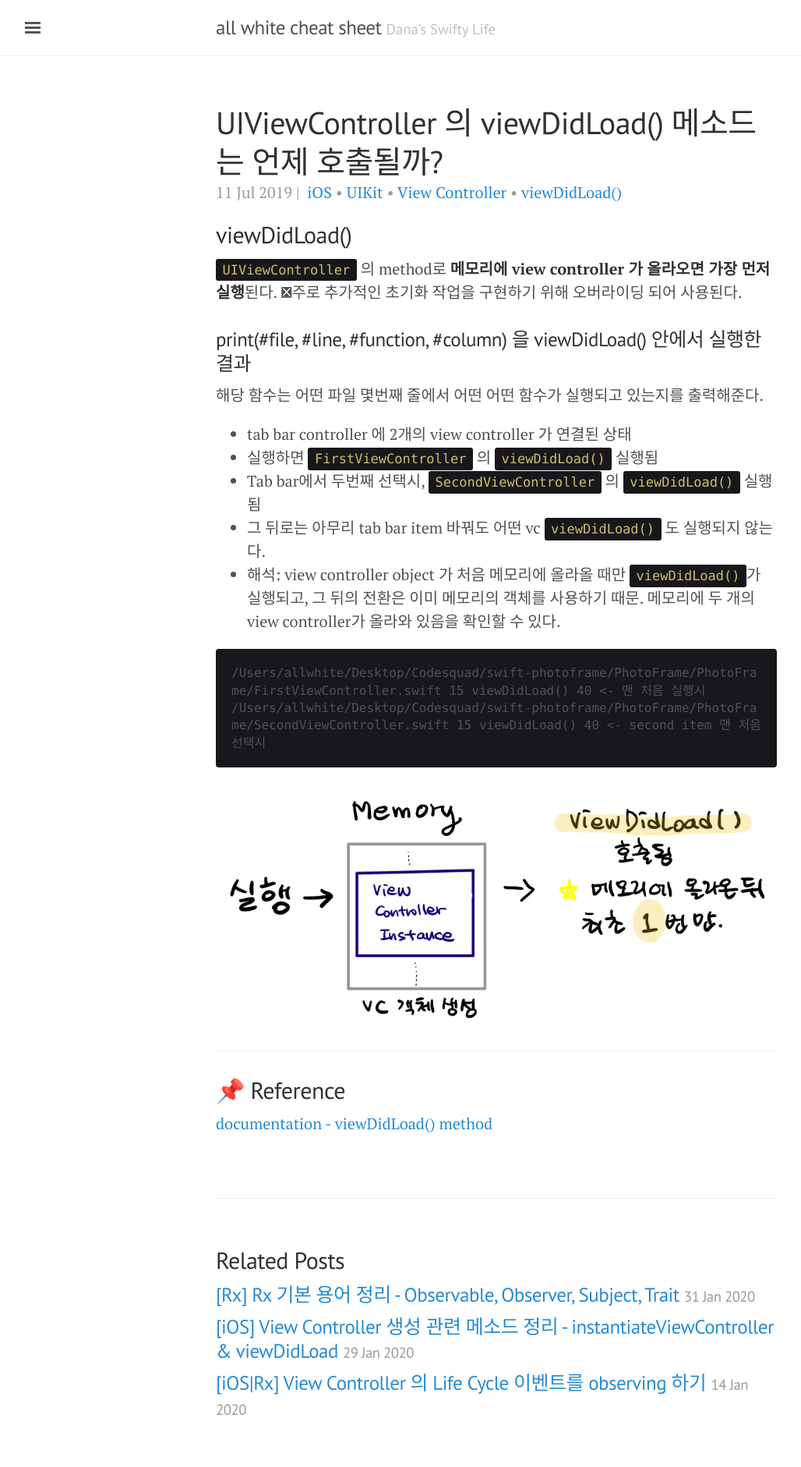
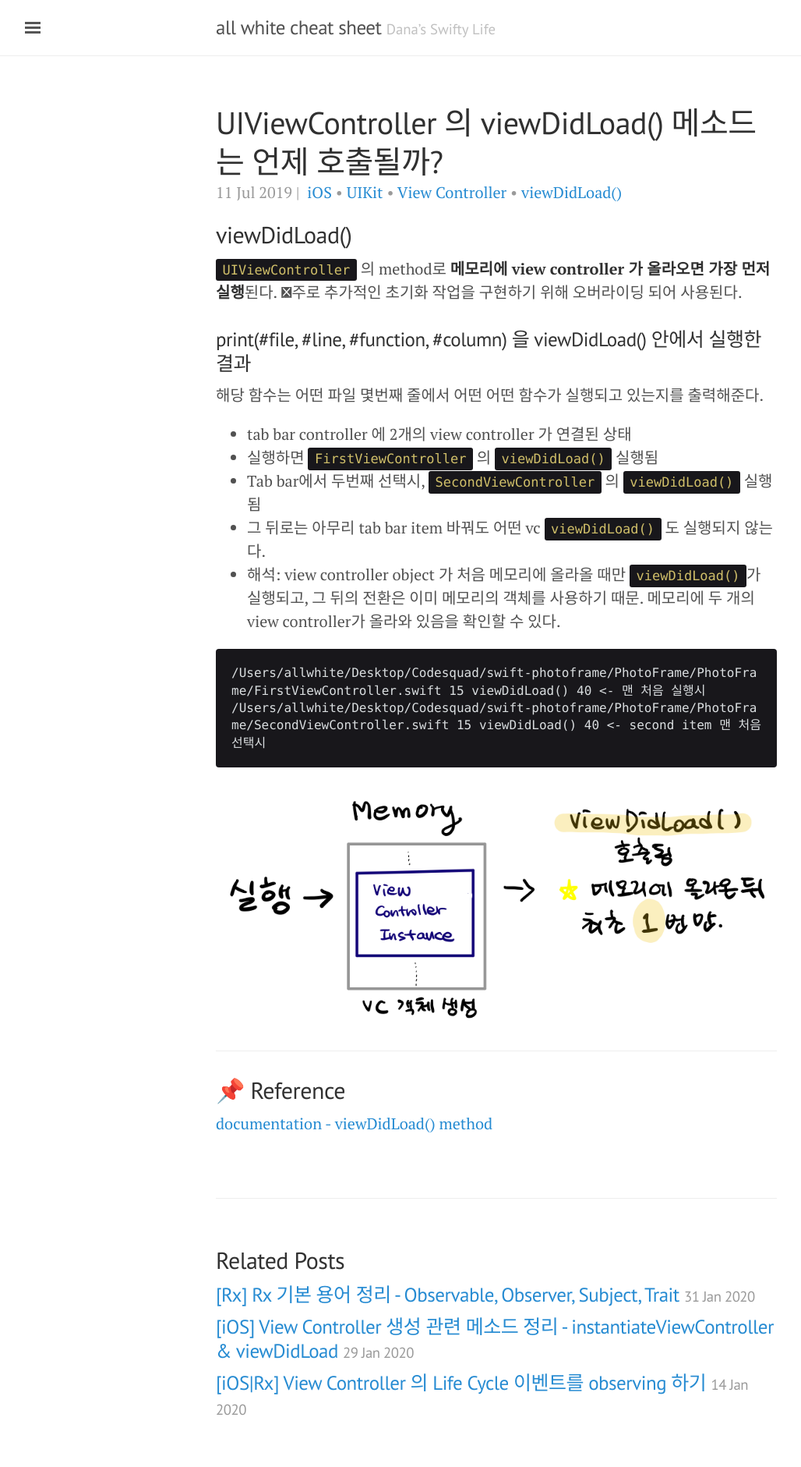
Before and after one commit to daheenallwhite/daheenallwhite.github.io, a Jekyll site: the page built from _posts/2019-07-11-View-Did-Load.md, in a window 1280 px wide. Shown: the whole page at 78% size, without its empty margins (3-1031 px from the left). Built offline with Jekyll 4.4.1, drawn with Linux system fonts in a browser that asks for light colours; nearby versions of some CDN libraries; emoji names are drawn with the system emoji font; comment, search, counter and statistics services are not loaded.

Commit message:
Change color of pre code tag

```diff
--- a/public/css/poole.css
+++ b/public/css/poole.css
@@ -175,7 +175,7 @@ pre {
 pre code {
   padding: 0;
   font-size: 100%;
-  color: inherit;
+  color: #dadee0;
   background-color: transparent;
 }
 
```
